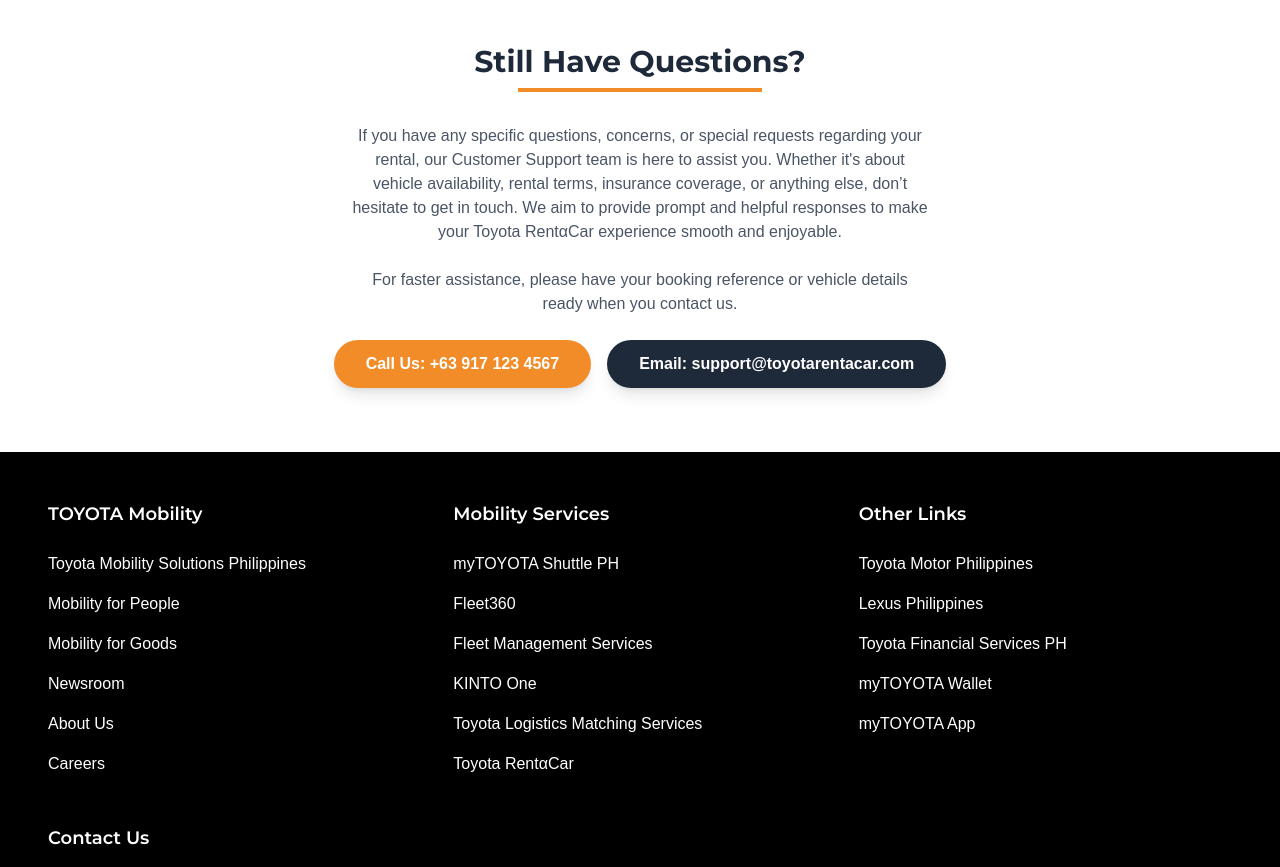
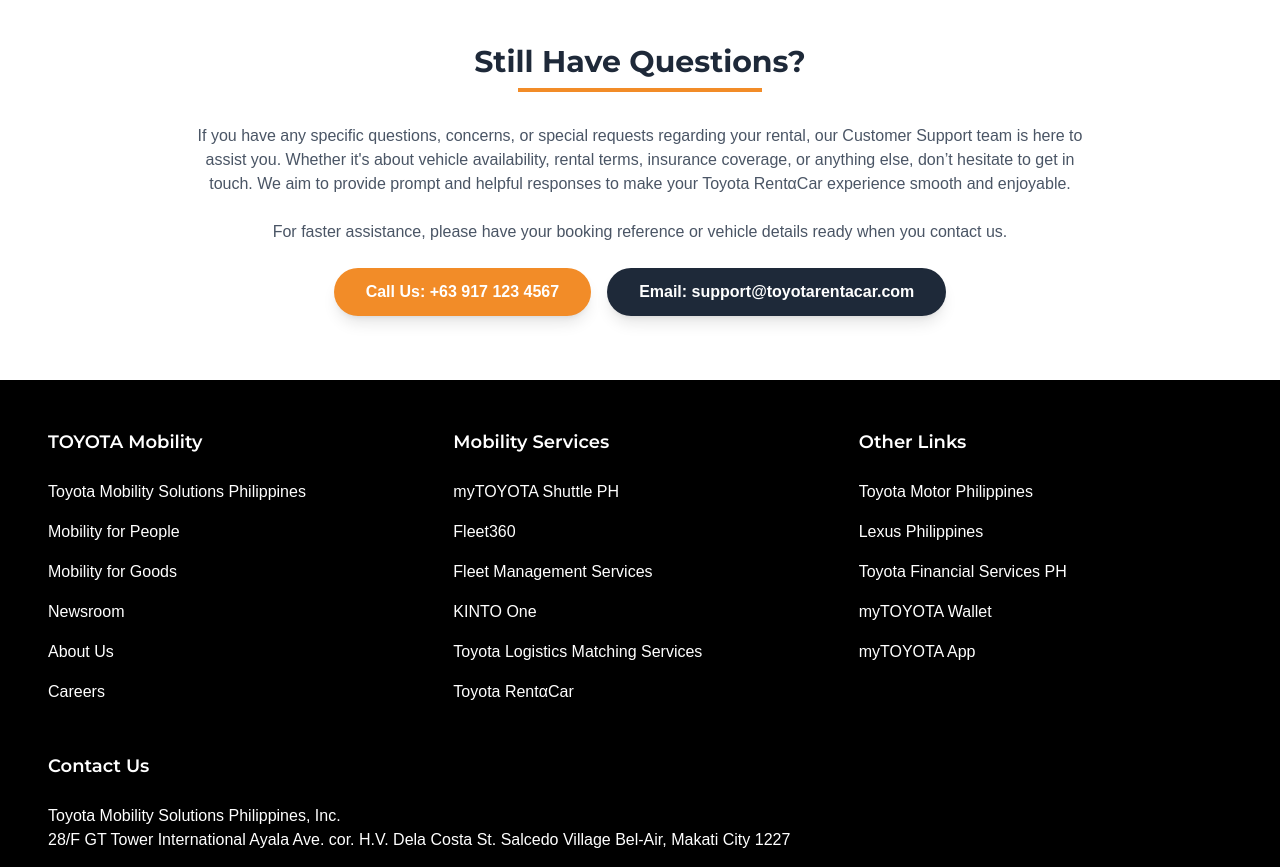
Before and after one commit to Daniel-Ribaya31/car-rental-frontstore, a Next.js app: page /about/faq in a window 1280 px wide. Shown: the part 2740-3607 px from the top of the page. Built offline with nearby package versions, Linux system fonts and the light colour scheme.

Commit message:
FAQ Content Fixed

```diff
--- a/src/app/about/faq/page.tsx
+++ b/src/app/about/faq/page.tsx
@@ -167,7 +167,7 @@
                     <div className="flex justify-center mb-8">
                         <div className="w-[20%] h-1 bg-[#F28C28]"></div>
                     </div>
-                    <p className="text-gray-600 mb-6 max-w-xl mx-auto">
+                    <p className="text-lg sm:text-base text-gray-600 mb-6 max-w-4xl mx-auto">
                         If you have any specific questions, concerns, or special requests regarding your rental, our Customer Support team is here to assist you. Whether it's about vehicle availability, rental terms, insurance coverage, or anything else, don’t hesitate to get in touch. We aim to provide prompt and helpful responses to make your Toyota RentαCar experience smooth and enjoyable.
                         <br /><br />
                         For faster assistance, please have your booking reference or vehicle details ready when you contact us.
```
